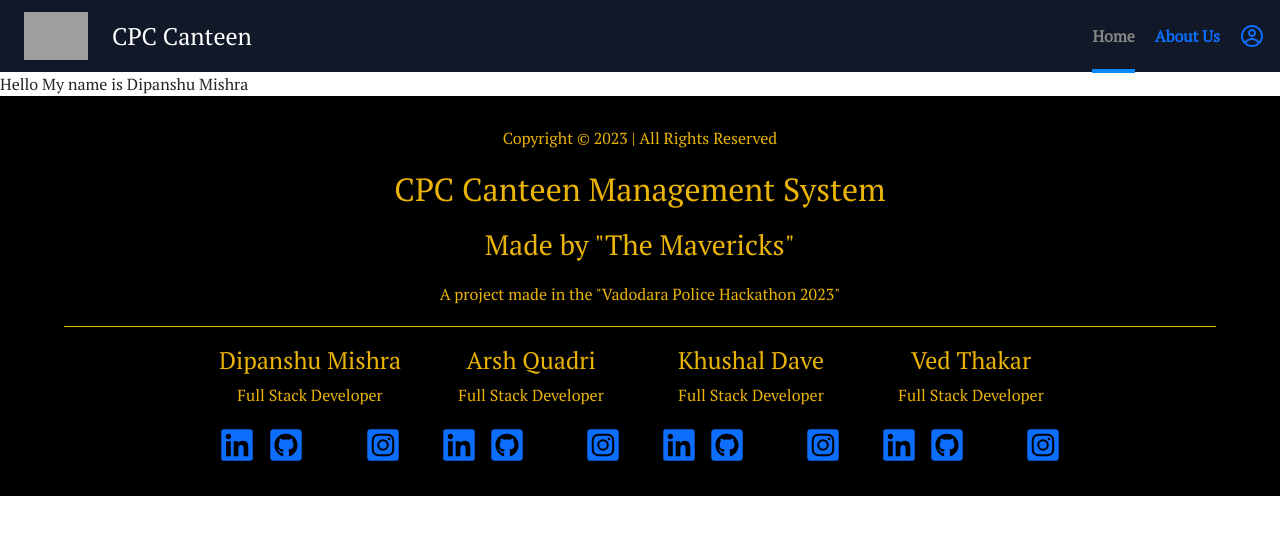
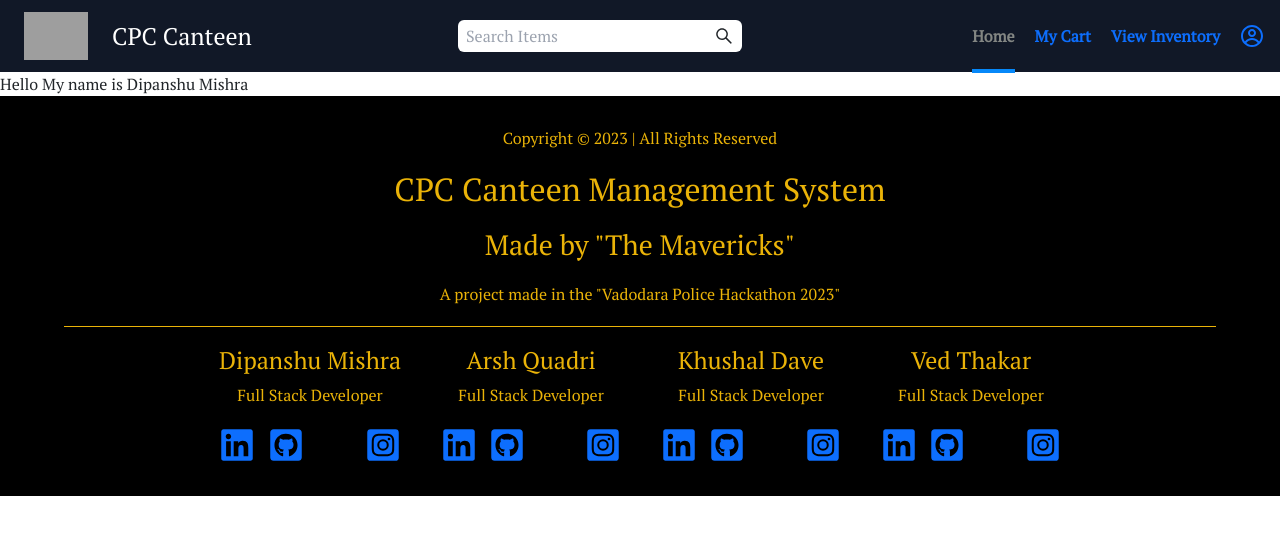
Before and after one commit to Dipanshu0612/CPC_Canteen_Management_System, a React (Create React App) app in the folder client/: page / in a window 1280 px wide. Shown: the top 534 px of the page. Built offline with nearby package versions, Linux system fonts and the light colour scheme; grey boxes are pictures that could not be loaded; some icons are missing.

Commit message:
Added Search Bar

```diff
--- a/client/src/components/header.jsx
+++ b/client/src/components/header.jsx
@@ -3,6 +3,7 @@ import { useEffect } from 'react';
 import { AiOutlineClose, AiOutlineMenu } from 'react-icons/ai';
 import { NavLink as Link } from 'react-router-dom';
 import { CgProfile } from "react-icons/cg";
+import {AiOutlineSearch} from "react-icons/ai"
 
 export default function Header() {
   let [menuicon, changemenuicon] = useState(false);
@@ -27,10 +28,16 @@ export default function Header() {
         <h4 className='flex text-white items-center mt-2'>CPC Canteen</h4>
       </div>
 
+      <div className='relative'>
+        <input type="text" className='pr-[5rem] pl-2 py-1 rounded-md ml-2' placeholder='Search Items'/>
+        <button className=''><AiOutlineSearch className='absolute right-2 bottom-[0.4rem] text-xl'/></button>
+      </div>
+
       <div className="nav" id='nav'>
         <ul className='flex flex-wrap justify-centre items-center mr-4 space-x-5'>
           <li className="text-white cursor-pointer py-[1.37rem] font-semibold "><Link to="/" activeClassName='active'>Home</Link></li>
-          <li className="text-white cursor-pointer py-[1.37rem] font-semibold" ><Link to="/about-us" activeClassName='active'>About Us</Link></li>
+          <li className="text-white cursor-pointer py-[1.37rem] font-semibold" ><Link to="/about-us" activeClassName='active'>My Cart</Link></li>
+          <li className="text-white cursor-pointer py-[1.37rem] font-semibold" ><Link to="/about-us" activeClassName='active'>View Inventory</Link></li>
           <li className="text-white cursor-pointer py-[1.37rem] font-semibold" ><Link to="/about-us" activeClassName='active'><CgProfile className='text-2xl' /></Link></li>
         </ul>
       </div>
```
